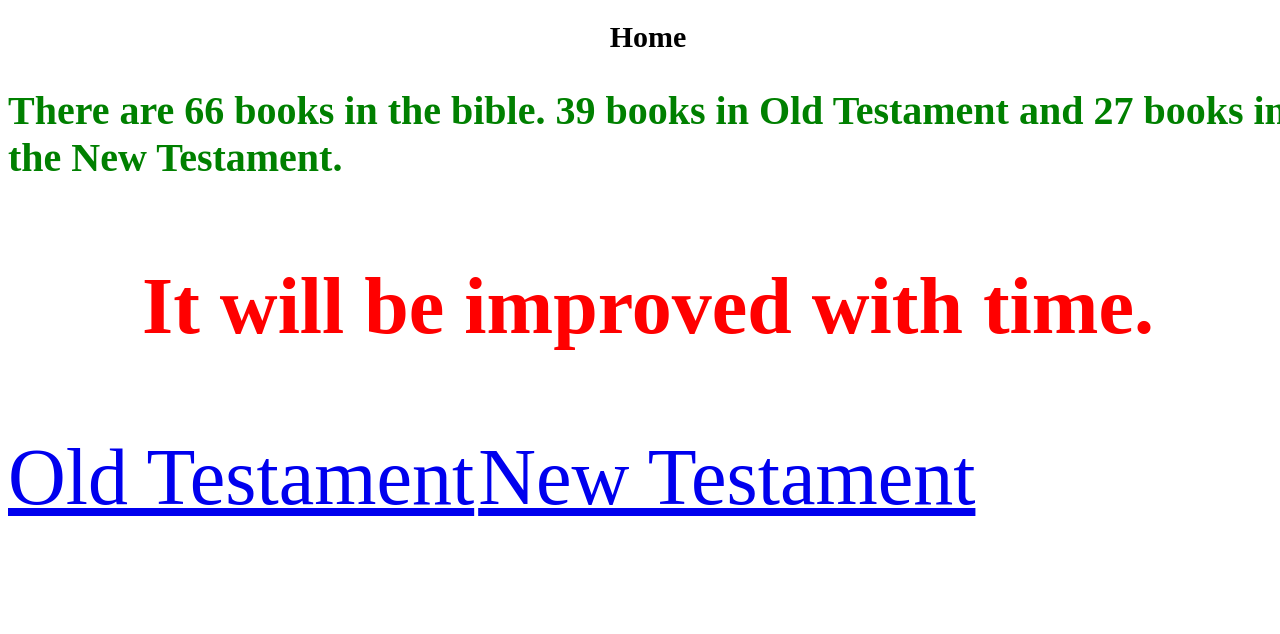
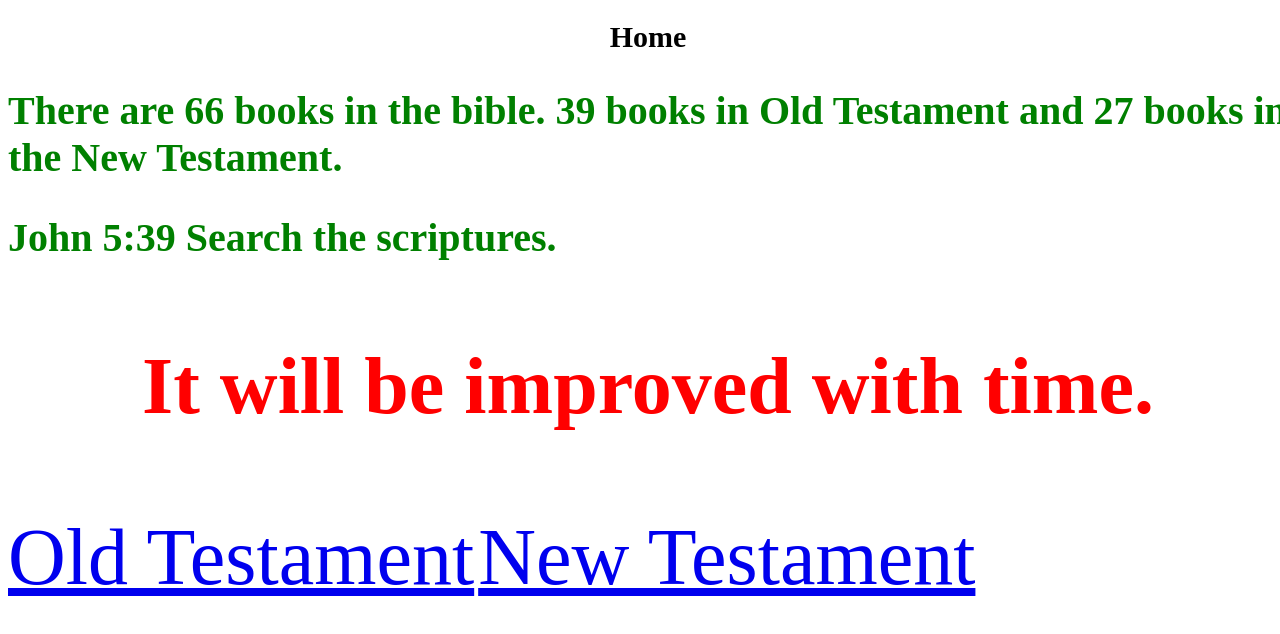
Before and after one commit to Kauffman8/Key, a plain HTML site: page index.html in a window 1280 px wide. Drawn offline with Linux system fonts and the light colour scheme.

Commit message:
Update index.html

```diff
--- a/index.html
+++ b/index.html
@@ -11,6 +11,7 @@
 <body>
     <h1>Home</h1>
     <h2>There are 66 books in the bible. 39 books in Old Testament and 27 books in the New Testament.</h2>
+    <h2>John 5:39 Search the scriptures.</h2>
     <h3>It will be improved with time.</h3>
     <a href="Oldtest.html">Old Testament</a>
     <a href="Newtest.html">New Testament</a>
```
